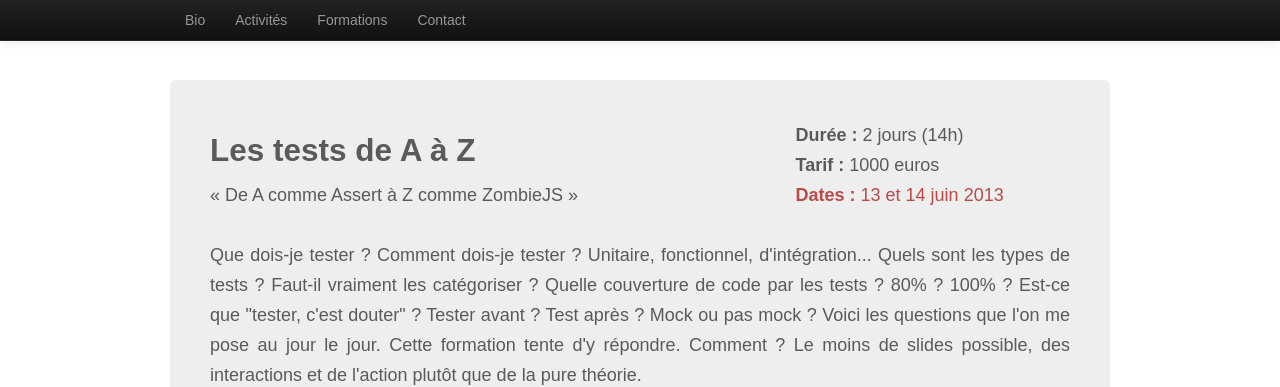
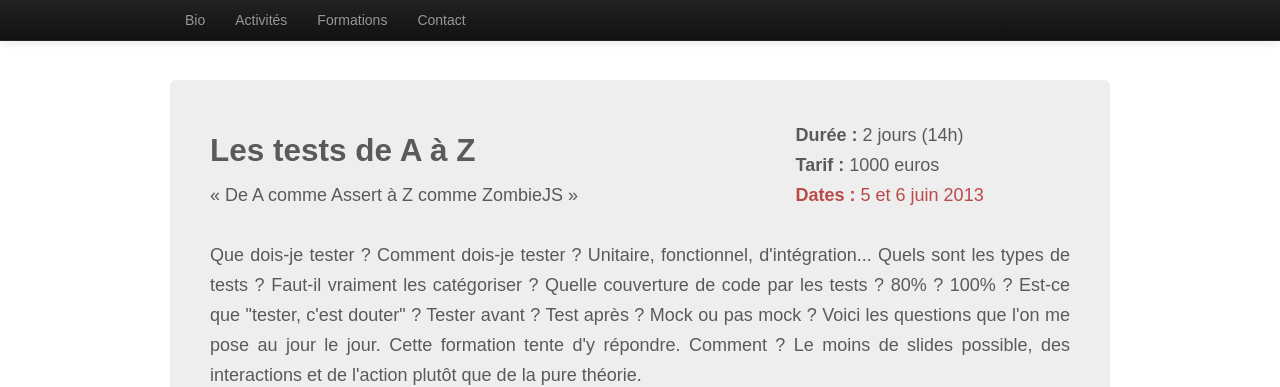
Before and after one commit to dgageot/retour1024, a Jekyll site: the page built from _posts/2013-04-07-tests-az.html, in a window 1280 px wide and 900 px high. Shown: the top 387 px of the window. Built offline with Jekyll 4.4.1, drawn with Linux system fonts in a browser that asks for light colours; comment, search, counter and statistics services are not loaded.

Commit message:
Correction des dates

```diff
--- a/_posts/2013-04-07-tests-az.html
+++ b/_posts/2013-04-07-tests-az.html
@@ -17,7 +17,7 @@ summary: Que dois-je tester ? Comment dois-je tester ?
          Voici les questions que l'on me pose au jour le jour. Cette formation tente d'y répondre.
          Comment ? Le moins de slides possible, des interactions et de l'action plutôt que
          de la pure théorie.
-date1:   13 et 14 juin 2013
+date1:   5 et 6 juin 2013
 eventbrite: http://formation-test-az.eventbrite.fr/
 ---
 
```
